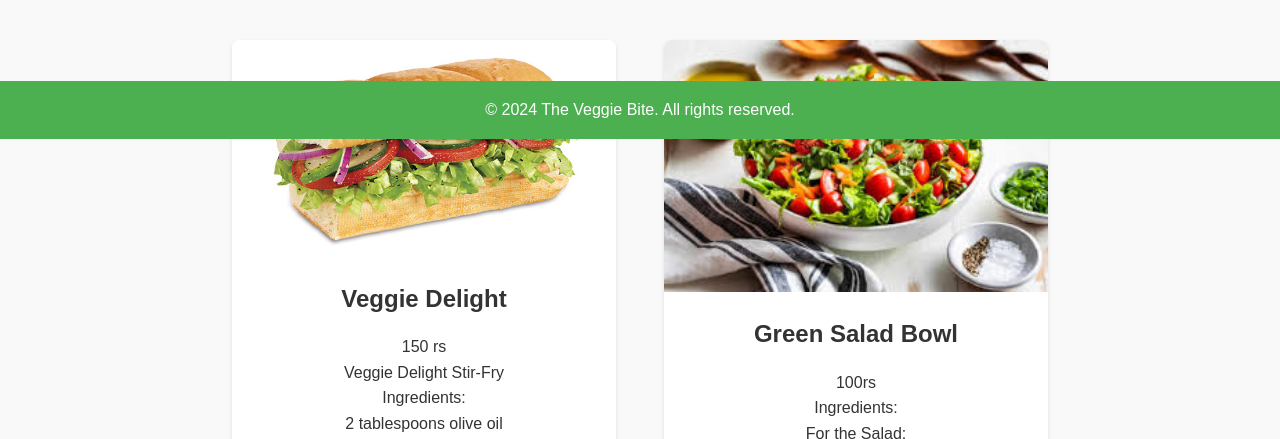
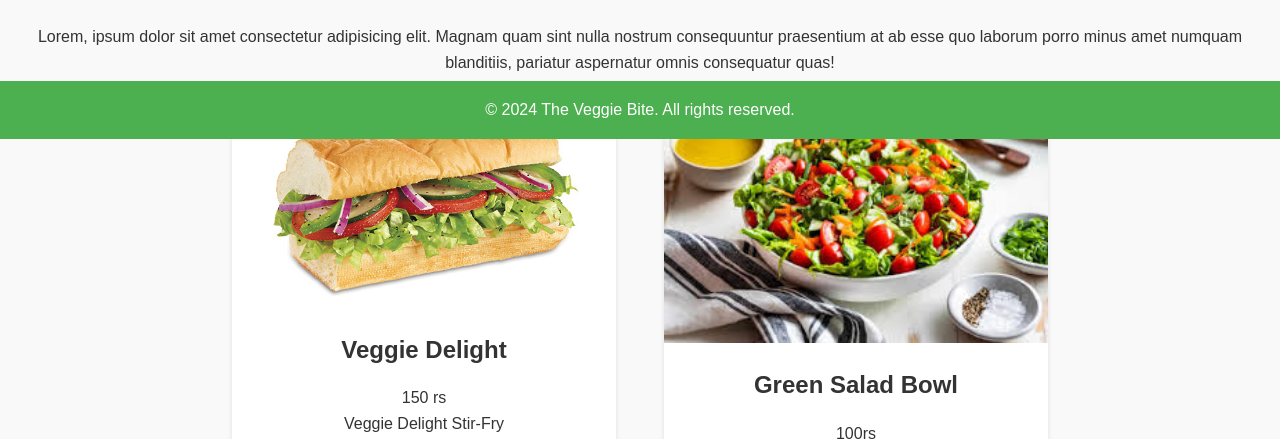
Before and after one commit to sanika-y/mywebdev, a plain HTML site: page index.html in a window 1280 px wide. Shown: the part 661-1100 px from the top of the page. Drawn offline with Linux system fonts and the light colour scheme; a script that the page names is missing.

Commit message:
added index

```diff
--- a/index.html
+++ b/index.html
@@ -35,6 +35,7 @@
     <!-- Featured Dishes Section -->
     <section id="menu" class="featured-dishes">
         <h2>Our Featured Dishes</h2>
+        <p>Lorem, ipsum dolor sit amet consectetur adipisicing elit. Magnam quam sint nulla nostrum consequuntur praesentium at ab esse quo laborum porro minus amet numquam blanditiis, pariatur aspernatur omnis consequatur quas!</p>
         <div class="dish-container">
             <div class="dish">
                 <img src="dish1.jpg" alt="dish1">
```
